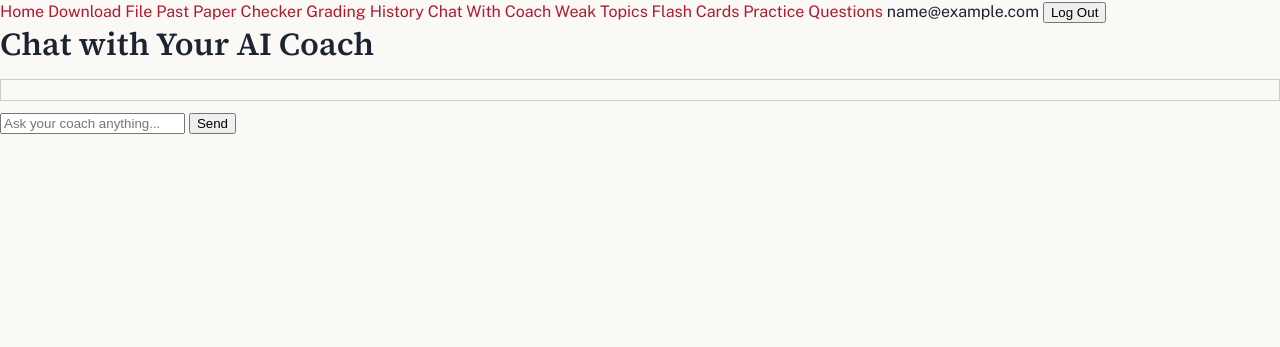
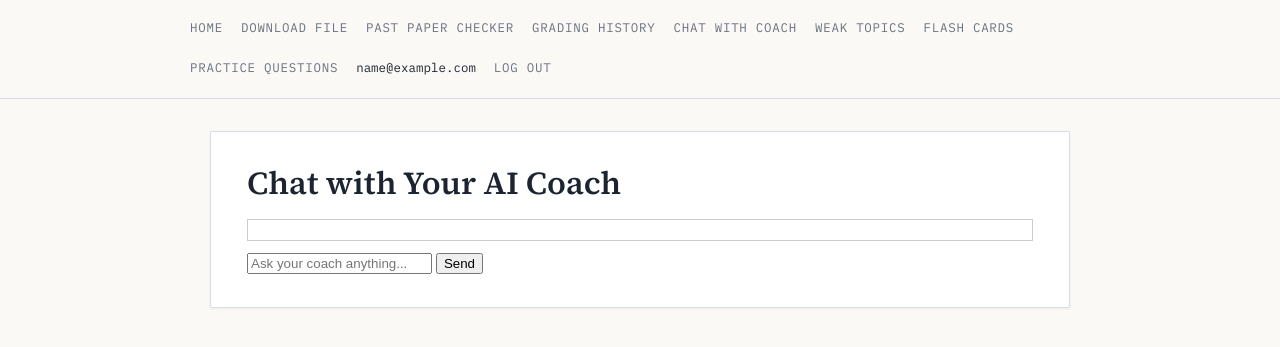
Before and after one commit to msafeerhassan/OLeveliPy, a Flask app: page /coach-chat in a window 1280 px wide. Shown: the top 347 px of the page. Run offline with Flask 3, Linux system fonts and the light colour scheme; the visitor is signed in with stand-in values (Sample User, id 1); data that the repository does not hold is empty; parts of the project's set-up code (start-up, migrations or seed data) failed here and were passed over; some libraries are stand-ins or nearby versions.

Commit message:
styling going on :)

```diff
--- a/static/css/style.css
+++ b/static/css/style.css
@@ -8,7 +8,7 @@
 
     --font-display: "Source Serif 4", Georgia, serif;
     --font-body: "Public Sans", -apple-system, sans-serif;
-    --font-mono: "IBM Plex Mono", ui-monospace, monospacel
+    --font-mono: "IBM Plex Mono", ui-monospace, monospace;
 
     --radius: 2px;
 }
@@ -71,3 +71,71 @@ a:focus-visible, button:focus-visible, input:focus-visible, select:focus-visible
     outline: 2px solid var(--color-ink);
     outline-offset: 2px;
 }
+
+.siteHeader {
+    border-bottom: 1px solid var(--color-rule);
+    padding: 18px 24px;
+}
+
+.siteNav {
+    display: flex;
+    flex-wrap: wrap;
+    align-items: center;
+    gap: 18px;
+    max-width: 900px;
+    margin: 0 auto;
+}
+
+.siteNav a, .siteNav button {
+    font-family: var(--font-mono);
+    font-size: 0.78rem;
+    letter-spacing: 0.06em;
+    text-transform: uppercase;
+    color: var(--color-graphite);
+    border: none;
+    background: none;
+    cursor: pointer;
+    padding: 0;
+}
+
+.siteNav a:hover, .siteNav a:focus-visible, .siteNav button:hover, .siteNav button:focus-visible {
+    color: var(--color-red);
+    border-bottom-color: var(--color-red);
+}
+
+.siteNav .navEmail {
+    font-family: var(--font-mono);
+    font-size: 0.78rem;
+    color: var(--color-ink);
+}
+
+main.paper {
+    max-width: 860px;
+    margin: 32px auto;
+    background: #FFFFFF;
+    border: 1px solid var(--color-rule);
+    border-radius: var(--radius);
+    padding: 32px 36px;
+    box-shadow: 0 1px 3px rgba(27, 36, 48, 0.06);
+}
+
+@media (max-width: 640px) {
+    main.paper {
+        margin: 16px;
+        padding: 20px;
+    }
+
+    .siteNav {
+        gap: 12px;
+    }
+}
+
+label {
+    display: block;
+    font-family: var(--font-mono);
+    font-size: 0.78rem;
+    letter-spacing: 0.04em;
+    text-transform: uppercase;
+    color: var(--color-graphite);
+    margin: 1em 0 0.35em;
+}
```
